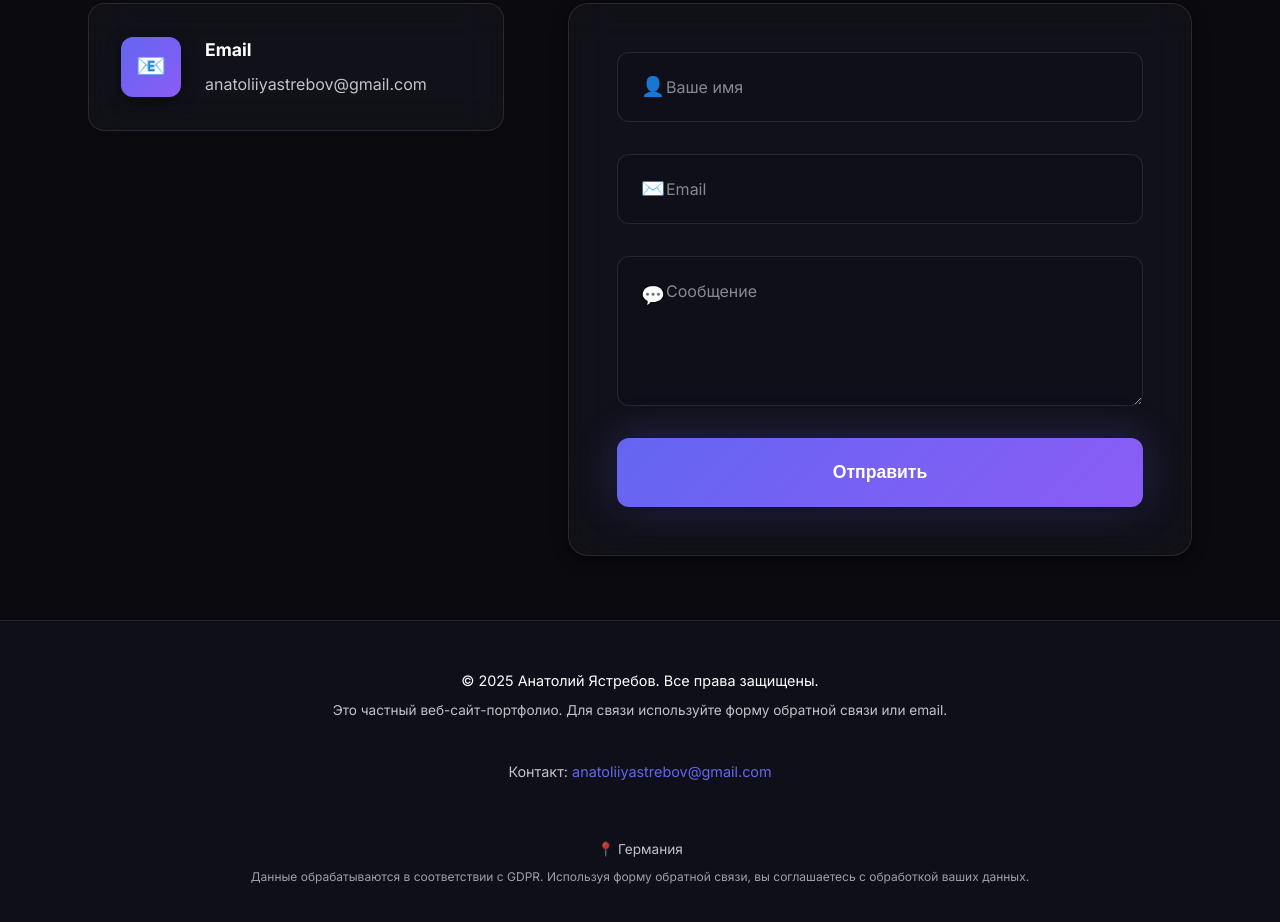
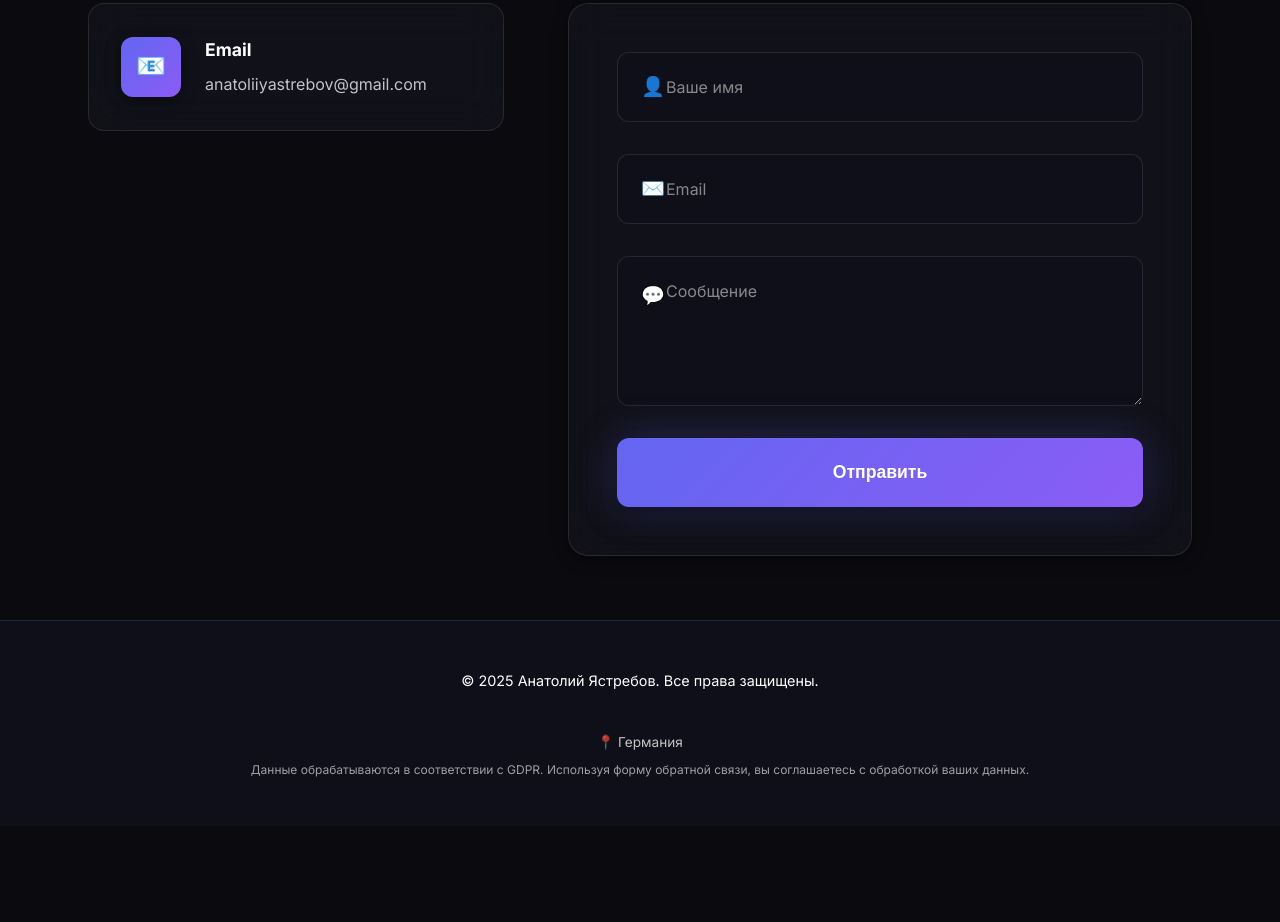
Before and after one commit to Anatoliiyastrebov/partfol, a website: page index.html in a window 1280 px wide. Shown: the part 5593-6515 px from the top of the page. After the commit the page ends 6419 px from the top, so only its background shows below. Drawn offline with Linux system fonts and the light colour scheme.

Commit message:
Remove private site notice and contact email from footer
- Remove 'This is a private portfolio website' notice
- Remove contact email line from footer
- Keep copyright, location and GDPR notice

```diff
--- a/index.html
+++ b/index.html
@@ -288,13 +288,6 @@
             <div class="footer-content">
                 <div class="footer-main">
                     <p class="footer-copyright">&copy; <span id="current-year">2024</span> Анатолий Ястребов. <span data-i18n="footer.rights">Все права защищены.</span></p>
-                    <p class="footer-note" data-i18n="footer.private">Это частный веб-сайт-портфолио. Для связи используйте форму обратной связи или email.</p>
-                </div>
-                <div class="footer-contact">
-                    <p class="footer-email">
-                        <span data-i18n="footer.contact">Контакт:</span>
-                        <a href="mailto:anatoliiyastrebov@gmail.com" class="footer-link">anatoliiyastrebov@gmail.com</a>
-                    </p>
                 </div>
                 <div class="footer-legal">
                     <p class="footer-location" data-i18n="footer.location">📍 Германия</p>
```
